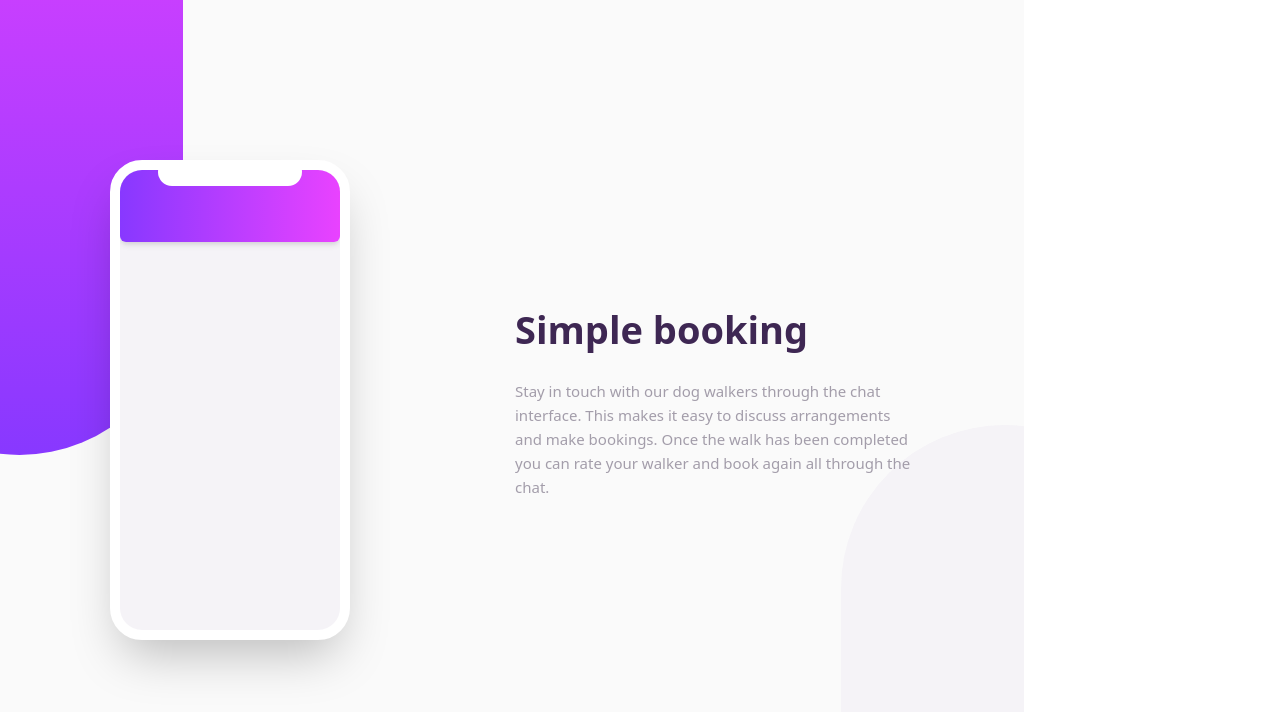
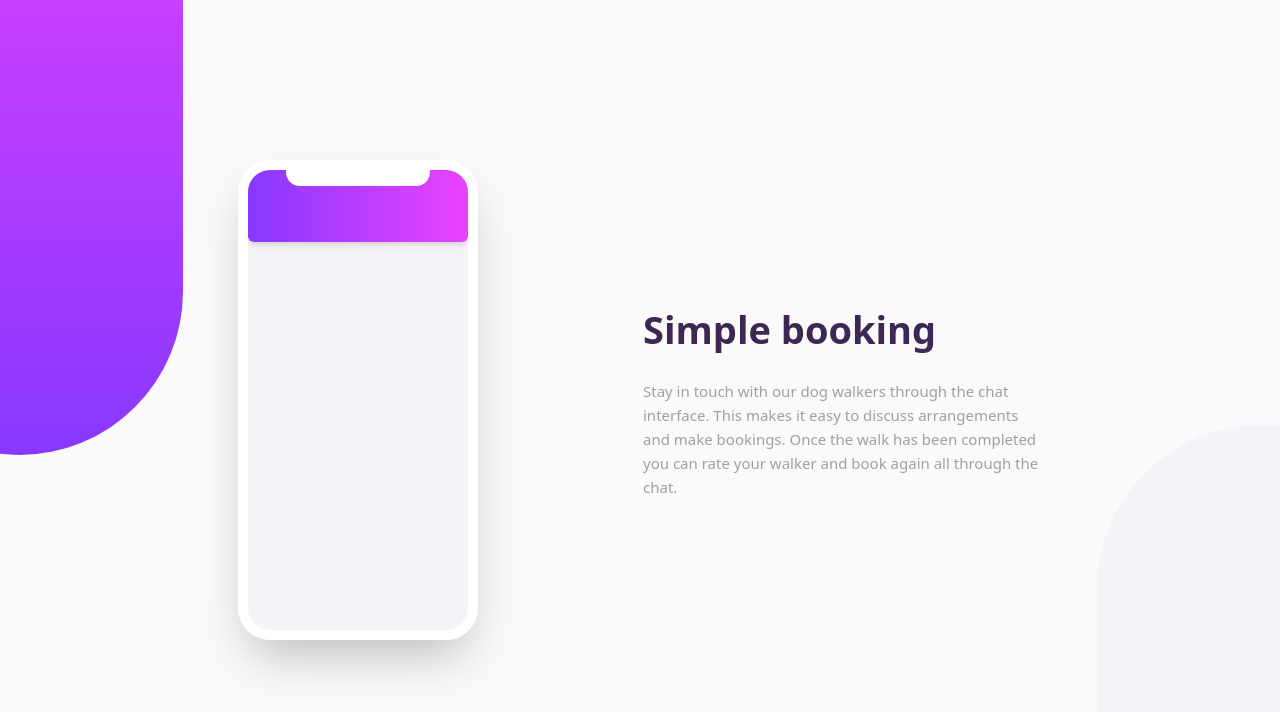
Before and after one commit to bryanmagalong/chat-app-css-react, a React (Create React App) app: page / in a window 1280 px wide. Shown: the top 712 px of the page. Built offline with nearby package versions, Linux system fonts and the light colour scheme.

Commit message:
chore(tailwind config): add height, width and position spacing

```diff
--- a/tailwind.config.js
+++ b/tailwind.config.js
@@ -5,14 +5,24 @@ module.exports = {
   purge: [ './src/**/*.js', './public/index.html' ],
   darkMode: false, // or 'media' or 'class'
   theme: {
-    screens: {
-      lg: '1024px',
-      '2xl': '1440px',
-      '3xl': '1536px',
-    },
     extend: {
-      gap: {
+      screens: {
+        '2xl': '1440px',
+        '3xl': '1536px',
+      },
+      spacing: {
+        // content gap
         content: '10.313em',
+        // height
+        frame: '30rem',
+        mfheader: '4.5rem', // mobile frame header
+        'decorative-y': '43.438rem',
+        'decorative-y-lg': '63.625rem',
+        // width
+        'decorative-x': '20.438rem',
+        'decorative-x-lg': '30.563rem',
+        // position placement
+        'lg-x': '30rem',
       },
       minWidth: {
         'text-header-lg': '24.938rem',
@@ -20,15 +30,12 @@ module.exports = {
       maxWidth: {
         'text-header': '17.563rem',
       },
-      height: {
-        frame: '30rem',
-        mfheader: '4.5rem',
-      },
       borderWidth: {
         frame: '10px',
       },
       borderRadius: {
         frame: '2rem',
+        decorative: '20.125em',
       },
       fontSize: {
         'title-header': '2.375em',
```
